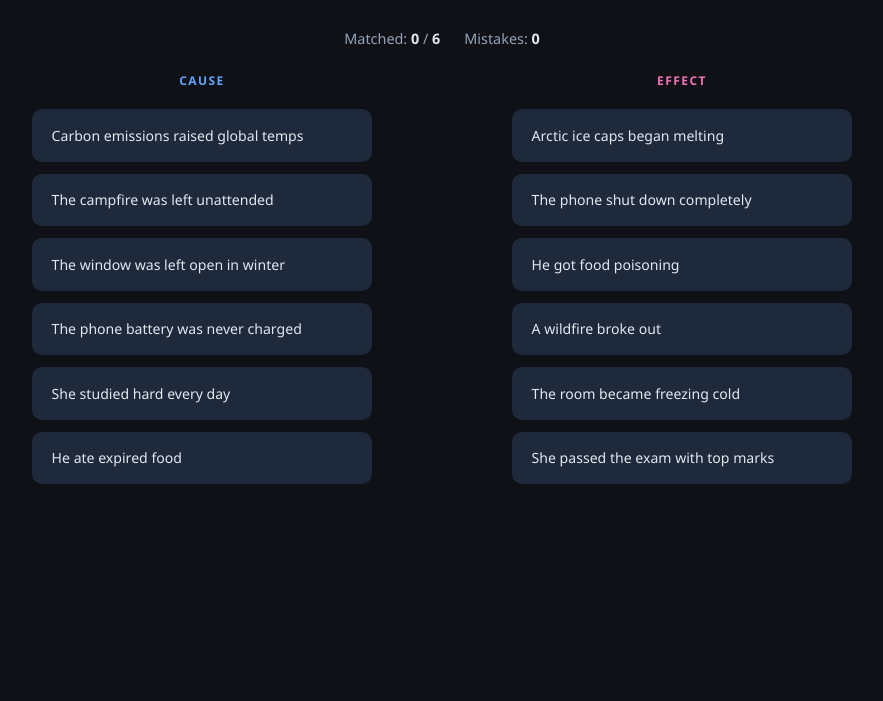
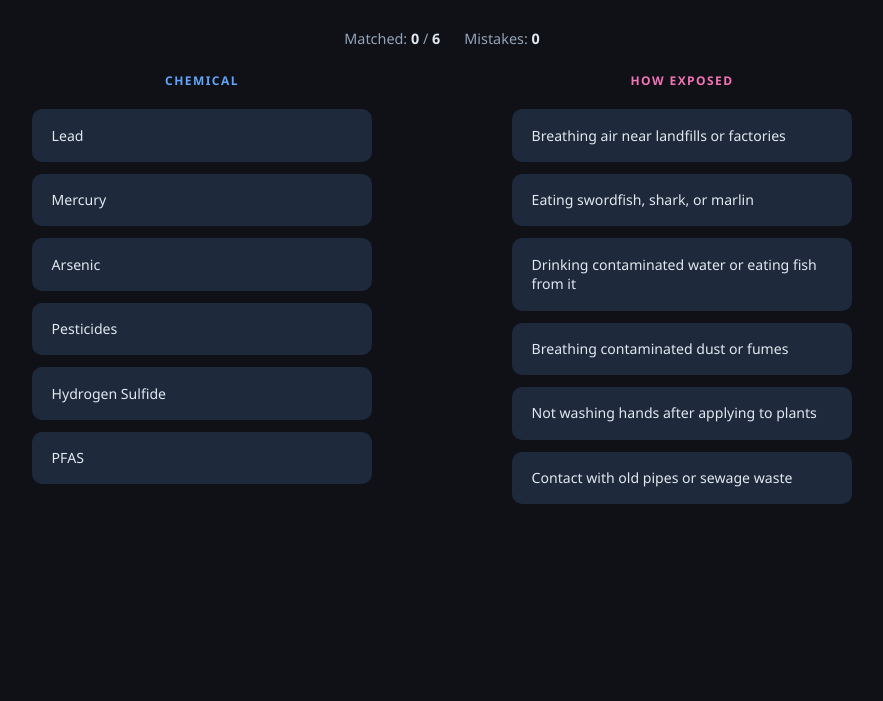
Before and after one commit to Matt2919/cause-effect-game, a plain HTML site: page index.html in a window 1280 px wide. Shown: the part 99-800 px from the top of the page, without its empty margins (198-1081 px from the left). Drawn offline with Linux system fonts and the light colour scheme.

Commit message:
Switch to chemical exposure matching game

```diff
--- a/index.html
+++ b/index.html
@@ -222,8 +222,8 @@
 </head>
 <body>
 
-<h1>Cause & Effect</h1>
-<p class="subtitle">Click a cause, then click its matching effect.</p>
+<h1>Chemical Exposure</h1>
+<p class="subtitle">Match each chemical to how you can be exposed to it.</p>
 
 <div class="score-bar">
   <div>Matched: <span id="matched-count">0</span> / <span id="total-count">0</span></div>
@@ -232,13 +232,13 @@
 
 <div class="game-area" id="game-area">
   <div class="column col-cause" id="col-cause">
-    <div class="column-label">Cause</div>
+    <div class="column-label">Chemical</div>
   </div>
   <div class="mid-divider">
     <svg id="lines-svg"></svg>
   </div>
   <div class="column col-effect" id="col-effect">
-    <div class="column-label">Effect</div>
+    <div class="column-label">How Exposed</div>
   </div>
 </div>
 
@@ -251,18 +251,34 @@
 <div id="feedback"></div>
 
 <script>
-const PAIRS = [
-  { cause: "It rained heavily all night",          effect: "The streets flooded" },
-  { cause: "She studied hard every day",            effect: "She passed the exam with top marks" },
-  { cause: "The campfire was left unattended",      effect: "A wildfire broke out" },
-  { cause: "He ate expired food",                   effect: "He got food poisoning" },
-  { cause: "The window was left open in winter",    effect: "The room became freezing cold" },
-  { cause: "Deforestation removed tree roots",      effect: "Soil erosion increased rapidly" },
-  { cause: "The phone battery was never charged",   effect: "The phone shut down completely" },
-  { cause: "Carbon emissions raised global temps",  effect: "Arctic ice caps began melting" },
+const GROUPS = [
+  { chemical: "Lead", exposures: [
+    "Contact with old pipes or sewage waste",
+  ]},
+  { chemical: "Mercury", exposures: [
+    "Breathing dust from mining operations",
+    "Eating swordfish, shark, or marlin",
+    "Using some skin-lightening creams",
+  ]},
+  { chemical: "Arsenic", exposures: [
+    "Drinking or eating contaminated food or water",
+    "Breathing contaminated dust or fumes",
+  ]},
+  { chemical: "Pesticides", exposures: [
+    "Not washing hands after applying to plants",
+    "Mixing pesticides without a respirator",
+  ]},
+  { chemical: "Hydrogen Sulfide", exposures: [
+    "Breathing rotten egg-smelling contaminated air",
+    "Breathing air near landfills or factories",
+  ]},
+  { chemical: "PFAS", exposures: [
+    "Drinking contaminated water or eating fish from it",
+    "Eating food grown near contaminated sites",
+  ]},
 ];
 
-let selected = null;   // { type: 'cause'|'effect', id, el }
+let selected = null;
 let matched  = new Set();
 let mistakes = 0;
 let pairs    = [];
@@ -280,7 +296,11 @@ function init() {
   selected = null;
   matched  = new Set();
   mistakes = 0;
-  pairs    = shuffle(PAIRS).slice(0, 6); // pick 6 random pairs each game
+  // Pick one random exposure per chemical each game
+  pairs = GROUPS.map(g => ({
+    cause: g.chemical,
+    effect: g.exposures[Math.floor(Math.random() * g.exposures.length)],
+  }));
 
   document.getElementById('matched-count').textContent = '0';
   document.getElementById('total-count').textContent   = pairs.length;
```
